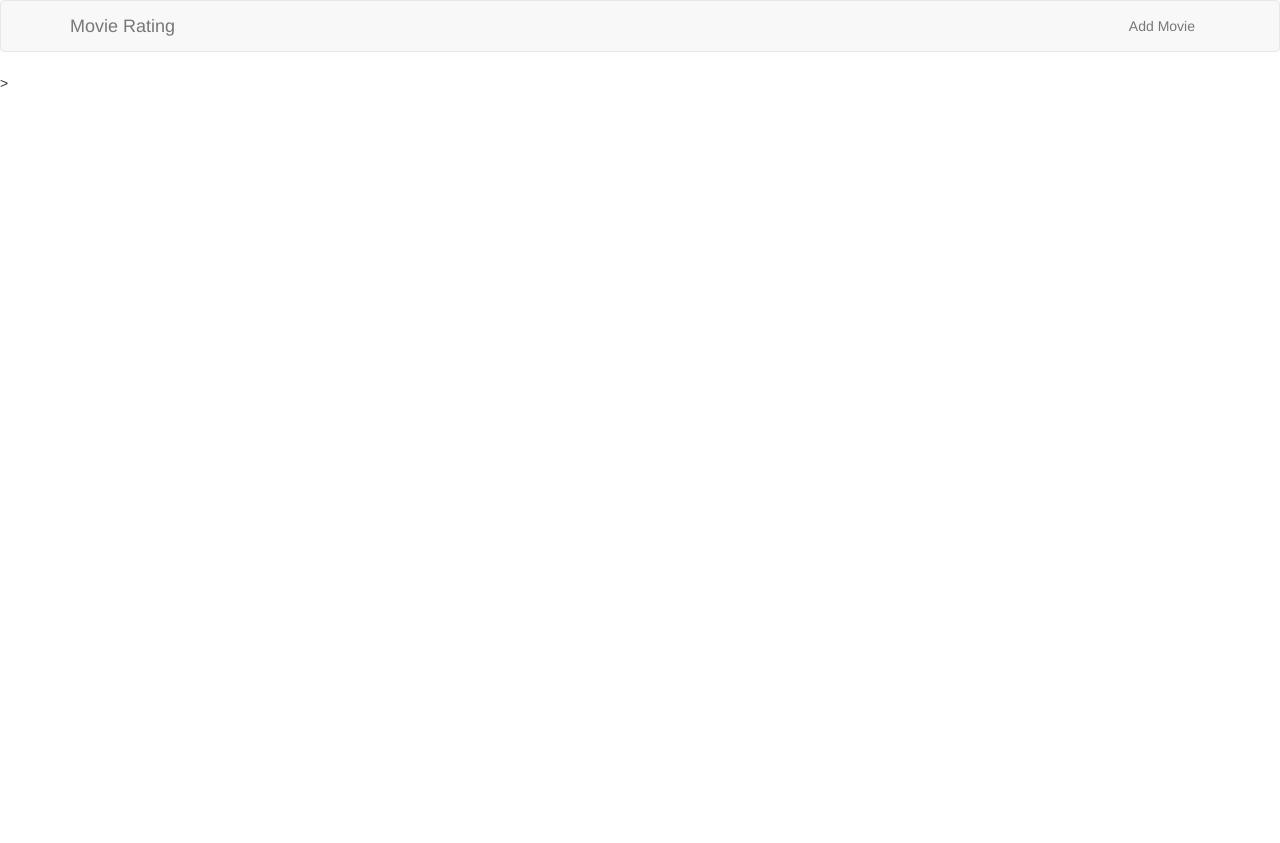
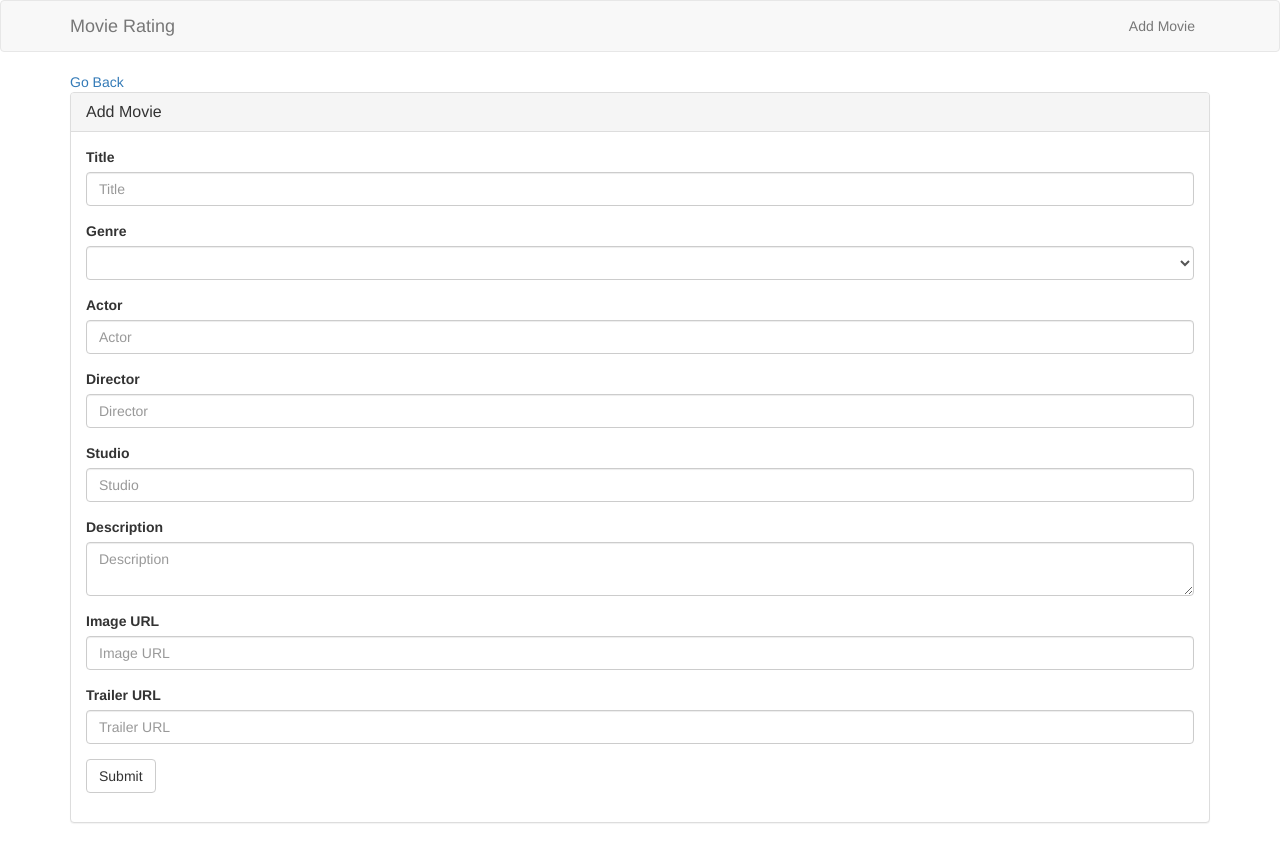
Before and after one commit to hoffmanshf/Movie-Collection-Library, a website with bundled scripts: page client/index.html at #!/movies/add in a window 1280 px wide. Before the commit the page ends 800 px from the top, so only its background shows below. Built offline with nearby package versions, Linux system fonts and the light colour scheme.

Commit message:
Update AddMovie Request

```diff
--- a/app.js
+++ b/app.js
@@ -3,7 +3,7 @@ var app = express();
 var bodyParser = require('body-parser');
 var mongoose = require('mongoose');
 
-app.use(express.static(__dirname+'client'));
+app.use(express.static(__dirname+'/client'));
 app.use(bodyParser.json());
 
 Genre = require('./models/genres');
--- a/client/app.js
+++ b/client/app.js
@@ -0,0 +1,30 @@
+// Add dependency ngRoute
+var myApp = angular.module('myApp',['ngRoute']);
+
+// Set up routes
+myApp.config(function($routeProvider){
+	// homepage url
+	$routeProvider.when('/', {
+		controller:'MoviesController',
+		templateUrl: 'views/movies.html'
+	})
+	.when('/movies', {
+		controller:'MoviesController',
+		templateUrl: 'views/movies.html'
+	})
+	.when('/movies/details/:id',{
+		controller:'MoviesController',
+		templateUrl: 'views/movies_details.html'
+	})
+	.when('/movies/add',{
+		controller:'MoviesController',
+		templateUrl: 'views/add_movies.html'
+	})
+	.when('/movies/edit/:id',{
+		controller:'MoviesController',
+		templateUrl: 'views/edit_movies.html'
+	})
+	.otherwise({
+		redirectTo: '/'
+	});
+});
--- a/client/controllers/movies.js
+++ b/client/controllers/movies.js
@@ -0,0 +1,37 @@
+var myApp = angular.module('myApp');
+
+myApp.controller('MoviesController', ['$scope', '$http', '$location', '$routeParams', function($scope, $http, $location, $routeParams){
+	console.log('MoviesController loaded...');
+
+	$scope.getMovies = function(){
+		$http.get('/api/movies').then(function(response){
+			$scope.movies = response.data;
+		});
+	}
+
+	$scope.getMovie = function(){
+		var id = $routeParams.id;
+		$http.get('/api/movies/'+id).then(function(response){
+			$scope.movie = response.data;
+		});
+	}
+
+	$scope.addMovie = function(){
+		$http.post('/api/movies/', $scope.movie).then(function(response){
+			window.location.href='#!movie';
+		});
+	}
+
+	// $scope.updateMovie = function(){
+	// 	var id = $routeParams.id;
+	// 	$http.put('/api/movies/'+id, $scope.movie).success(function(response){
+	// 		window.location.href='#/movies';
+	// 	});
+	// }
+
+	// $scope.removeMovie = function(id){
+	// 	$http.delete('/api/movies/'+id).success(function(response){
+	// 		window.location.href='#/movies';
+	// 	});
+	// }
+}]);
--- a/client/css/style.css
+++ b/client/css/style.css
@@ -0,0 +1 @@
+img{width: 100%;}
--- a/client/index.html
+++ b/client/index.html
@@ -1,12 +1,11 @@
-<html>
+<html ng-app="myApp">
 <head>
 	<title>Movie Rating</title>
 	<link rel="stylesheet" href="bower_components/bootstrap/dist/css/bootstrap.css">
 	<link rel="stylesheet" href="css/style.css">
 </head>
 <body>
-
-	    <nav class="navbar navbar-default">
+	<nav class="navbar navbar-default">
       <div class="container">
         <div class="navbar-header">
           <button type="button" class="navbar-toggle collapsed" data-toggle="collapse" data-target="#navbar" aria-expanded="false" aria-controls="navbar">
@@ -15,11 +14,11 @@
             <span class="icon-bar"></span>
             <span class="icon-bar"></span>
           </button>
-          <a class="navbar-brand" href="#">Movie Rating</a>
+          <a class="navbar-brand" href="#!">Movie Rating</a>
         </div>
         <div id="navbar" class="collapse navbar-collapse">
           <ul class="nav navbar-nav navbar-right">
-            <li><a href="#/movies/add">Add Movie</a></li>
+            <li><a href="/#!/movies/add">Add Movie</a></li>
           </ul>
         </div><!--/.nav-collapse -->
       </div>
@@ -34,7 +33,6 @@
      </div>
 
     </div><!-- /.container -->
-
 	<script src="/bower_components/jquery/dist/jquery.js"></script>
 	<script src="/bower_components/angular/angular.js"></script>
 	<script src="/bower_components/angular-route/angular-route.js"></script>
@@ -43,4 +41,4 @@
 	<script src="/controllers/movies.js"></script>
 	<script src="/controllers/genres.js"></script>
 </body>
-</html>>
+</html>
--- /dev/null
+++ b/client/views/add_movies.html
@@ -0,0 +1,54 @@
+<a href="#!movies">Go Back</a>
+<div class="panel panel-default">
+  <div class="panel-heading">
+    <h3 class="panel-title">Add Movie</h3>
+  </div>
+  <div class="panel-body">
+    <div class="row">
+     <div class="col-md-12">
+      <form ng-submit="addMovie()">
+      <div class="form-group">
+      <label>Title</label>
+          <input type="text" class="form-control" ng-model="movie.title" placeholder="Title">
+        </div>
+         <div class="form-group">
+          <label>Genre</label>
+          <select ng-model="movie.genre" class="form-control">
+            <option value="Suspense">Suspense</option>
+            <option value="Drama">Drama</option>
+            <option value="Romance">Romance</option>
+            <option value="NonFiction">NonFiction</option>
+            <option value="Other">Other</option>
+          </select>
+        </div>
+        <div class="form-group">
+          <label>Actor</label>
+          <input type="text" class="form-control" ng-model="movie.Actor" placeholder="Actor">
+        </div>
+        <div class="form-group">
+          <label>Director</label>
+          <input type="text" class="form-control" ng-model="movie.Director" placeholder="Director">
+        </div>
+        <div class="form-group">
+          <label>Studio</label>
+          <input type="text" class="form-control" ng-model="movie.Studio" placeholder="Studio">
+        </div>
+        <div class="form-group">
+          <label>Description</label>
+          <textarea class="form-control" ng-model="movie.description" placeholder="Description"></textarea>
+        </div>
+        <div class="form-group">
+          <label>Image URL</label>
+          <input type="text" class="form-control" ng-model="movie.image_url" placeholder="Image URL">
+        </div>
+        <div class="form-group">
+          <label>Trailer URL</label>
+          <input type="text" class="form-control" ng-model="movie.trailer_url" placeholder="Trailer URL">
+        </div>
+
+        <button type="submit" class="btn btn-default">Submit</button>
+      </form>
+      </div>
+    </div>
+  </div>
+</div>
```
Also changed, not shown: client/views/movies.html (added, +21 -0 lines), client/views/movies_details.html (added, +23 -0 lines), client/view/edit_movies.html (deleted), client/view/movies.html (deleted), client/view/movies_details.html (deleted), client/views/edit_movies.html (added).
